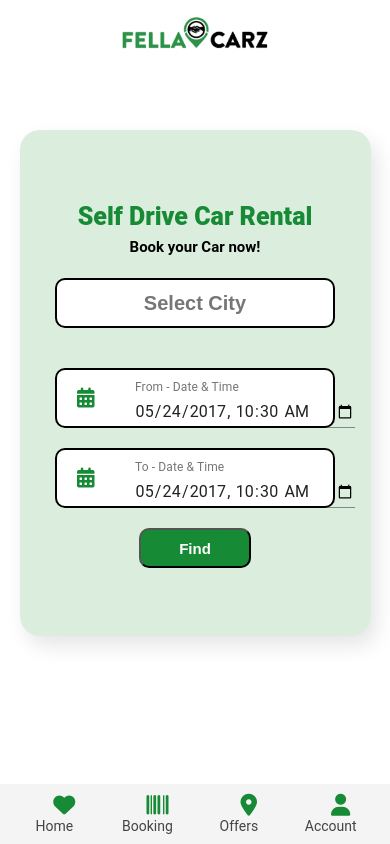
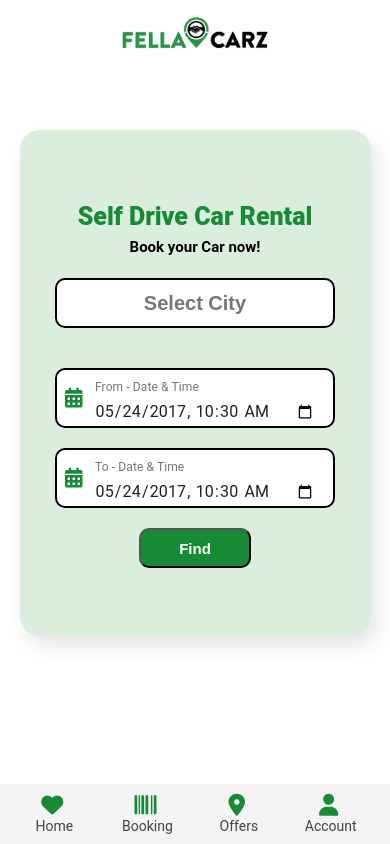
Before and after one commit to siddhantsahare/fellacarz-frontend, a React (Create React App) app: page / in a window 390 px wide. Built offline with nearby package versions, Linux system fonts and the light colour scheme.

Commit message:
made date picker compatible with mob

```diff
--- a/src/components/Search/Search.css
+++ b/src/components/Search/Search.css
@@ -119,6 +119,7 @@ i {
   font-size: 20px;
   color: #178a35;
   margin-left: 20px;
+  margin-right: 20px;
 }
 
 /* Find Button */
@@ -163,7 +164,7 @@ i {
     background-color: rgba(219, 238, 222) !important;
     top: 0 !important;
     width: 90vw !important;
-    max-height: 60vh !important;
+    max-height: 50vh !important;
     -webkit-box-shadow: 6px 10px 20px 0px rgba(0, 0, 0, 0.1);
     -moz-box-shadow: 6px 10px 20px 0px rgba(0, 0, 0, 0.1);
     box-shadow: 6px 10px 20px 0px rgba(0, 0, 0, 0.1);
@@ -195,6 +196,13 @@ i {
     background-color: #fff !important;
   }
 
+  i {
+    font-size: 20px;
+    color: #178a35;
+    margin-left: 8px;
+    margin-right: 12px;
+  }
+
   .find {
     margin: 20px auto !important;
     height: 40px !important;
--- a/src/components/Search/Search.js
+++ b/src/components/Search/Search.js
@@ -29,7 +29,7 @@ const useStyles = (theme) => ({
   },
 
   textField: {
-    marginLeft: theme.spacing(5),
+    marginLeft: theme.spacing(0),
     marginRight: theme.spacing(1),
     marginTop: theme.spacing(2.5),
     marginBottom: theme.spacing(1),
```
